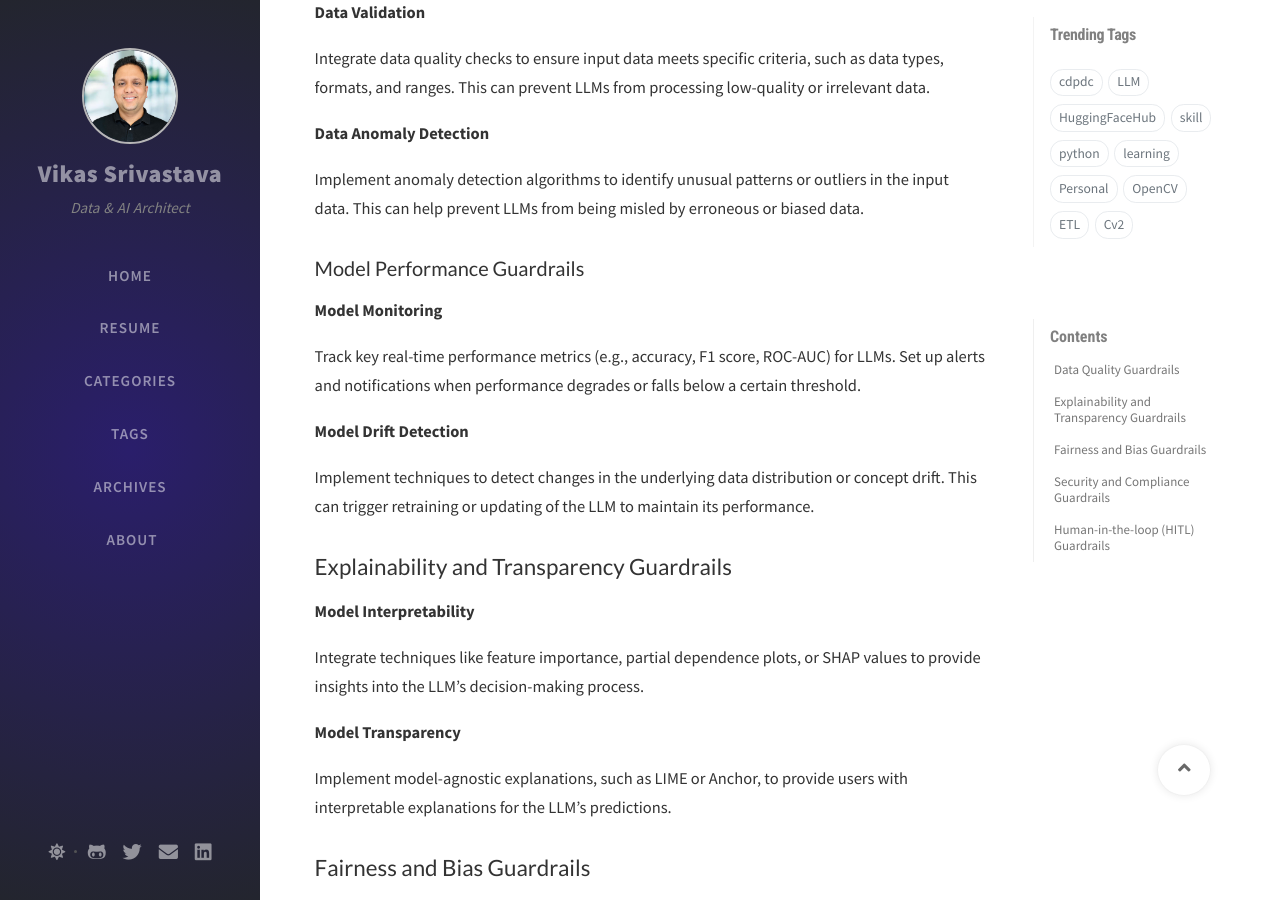
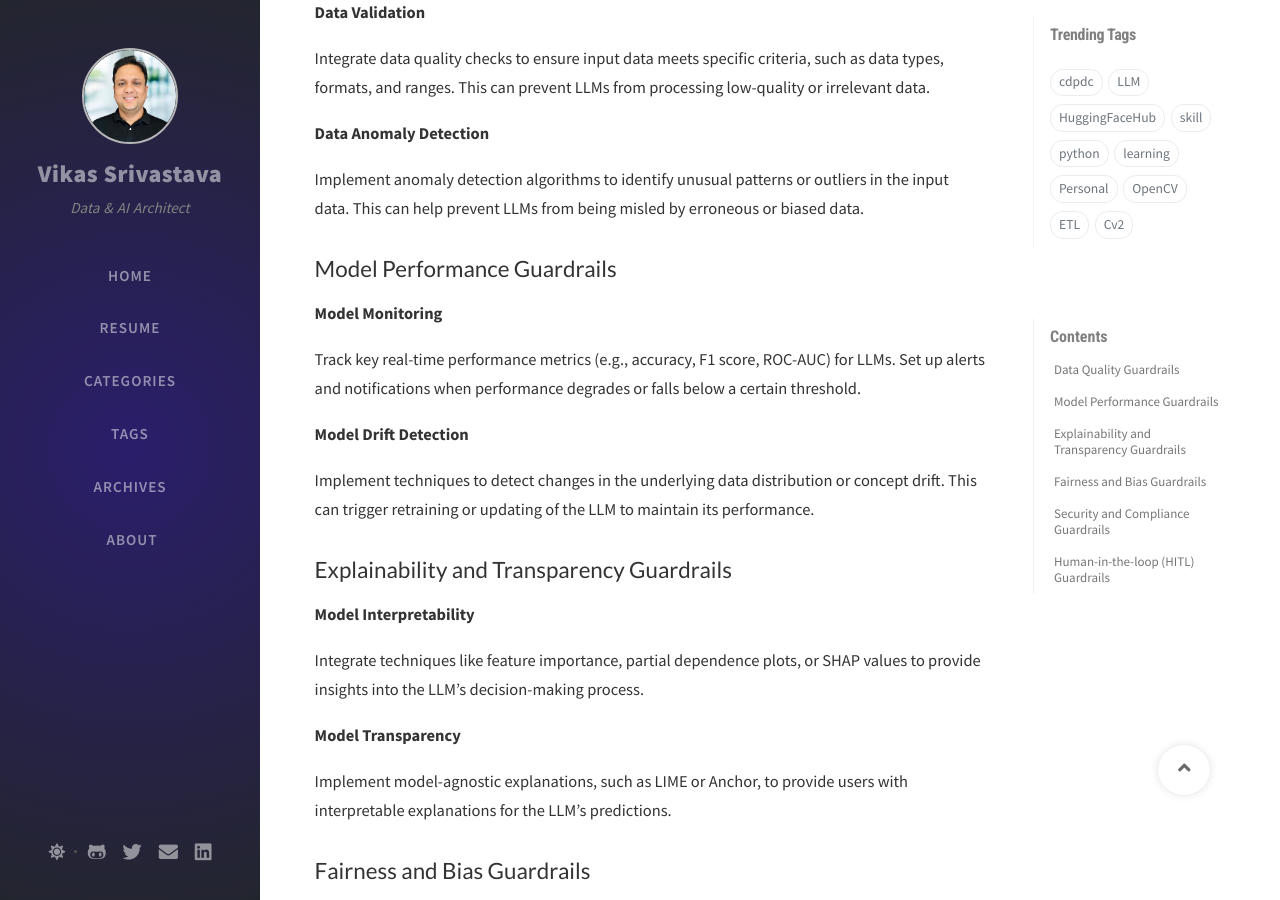
Before and after one commit to vikassri/vikassri.github.io, a Jekyll site: the page built from _posts/2023-07-12-Guardrail-llm.md, in a window 1280 px wide and 900 px high, scrolled down 305 px. Built offline with Jekyll 4.4.1, drawn with Linux system fonts in a browser that asks for light colours; nearby versions of some CDN libraries; comment, search, counter and statistics services are not loaded.

Commit message:
updated blog

```diff
--- a/_posts/2023-07-12-Guardrail-llm.md
+++ b/_posts/2023-07-12-Guardrail-llm.md
@@ -19,7 +19,7 @@ Integrate data quality checks to ensure input data meets specific criteria, such
 
 Implement anomaly detection algorithms to identify unusual patterns or outliers in the input data. This can help prevent LLMs from being misled by erroneous or biased data.
 
-### Model Performance Guardrails
+## Model Performance Guardrails
 **Model Monitoring**
 
 Track key real-time performance metrics (e.g., accuracy, F1 score, ROC-AUC) for LLMs. Set up alerts and notifications when performance degrades or falls below a certain threshold.
```
